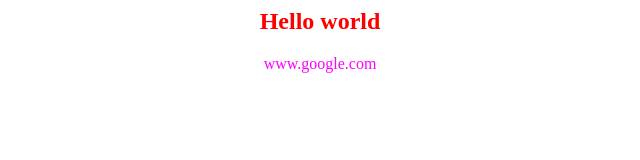
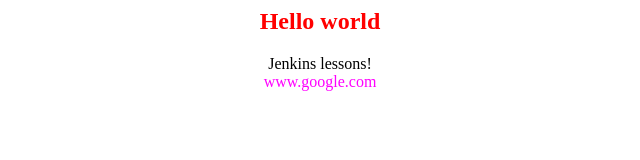
Before and after one commit to oburninova/app-for-jenkins, a plain HTML site: page index.html in a window 1280 px wide. Shown: the whole page, without its empty margins (320-960 px from the left). Drawn offline with Linux system fonts and the light colour scheme.

Commit message:
add string

```diff
--- a/index.html
+++ b/index.html
@@ -2,7 +2,7 @@
 <body bgcolor=white>
 <center>
 <h2><font color=red>Hello world</font></h2>
-
+Jenkins lessons!<br>
 <font color=magenta>www.google.com</font>
 
 </center>
```
